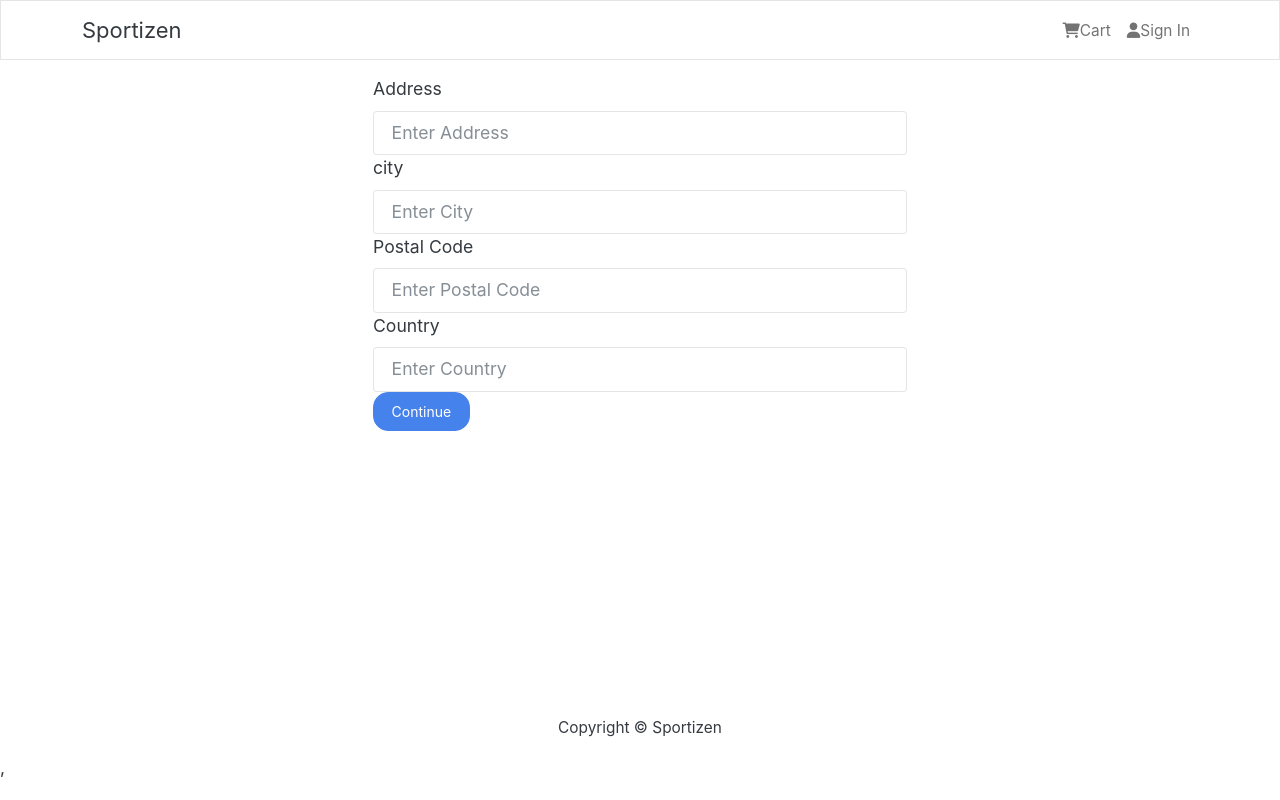
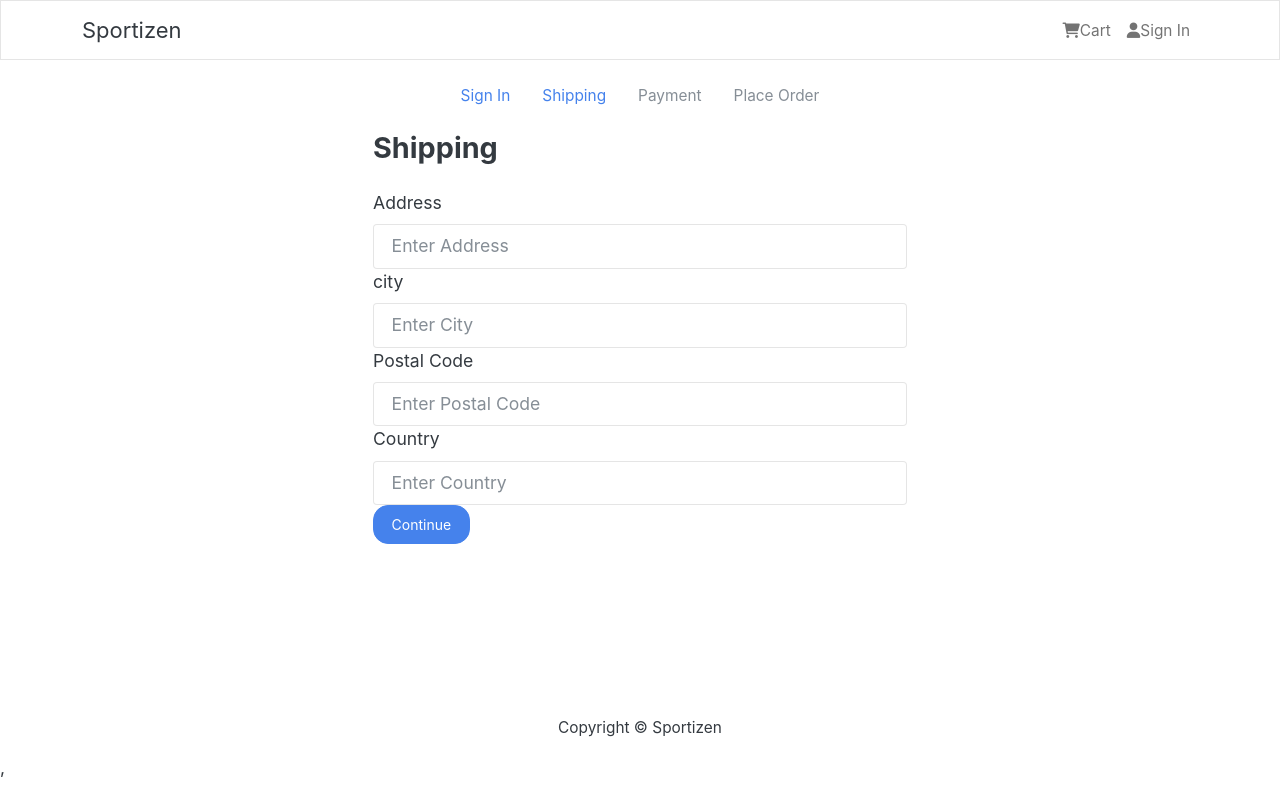
Before and after one commit to keval28598/Sportizen, a React (Create React App) app in the folder frontend/: page /shipping in a window 1280 px wide. Built offline with nearby package versions, Linux system fonts and the light colour scheme.

Commit message:
Checkout Step Components

```diff
--- /dev/null
+++ b/frontend/src/components/CheckoutSteps.js
@@ -0,0 +1,51 @@
+import React from 'react'
+import { Nav } from 'react-bootstrap'
+import { LinkContainer} from 'react-router-bootstrap'
+
+const CheckoutSteps = ({step1,step2,step3,step4}) => {
+    return (
+        <Nav className='justify-content-center'>
+            <Nav.Item>
+                {step1 ? (
+                    <LinkContainer to='/login'>
+                        <Nav.Link>Sign In</Nav.Link>
+
+                    </LinkContainer>
+                ) : <Nav.Link disabled>Sign In </Nav.Link>}
+
+            </Nav.Item>
+
+            <Nav.Item>
+                {step2 ? (
+                    <LinkContainer to='/shipping'>
+                        <Nav.Link>Shipping</Nav.Link>
+
+                    </LinkContainer>
+                ) : <Nav.Link disabled>Shipping </Nav.Link>}
+
+            </Nav.Item>
+
+            <Nav.Item>
+                {step3 ? (
+                    <LinkContainer to='/payment'>
+                        <Nav.Link>Payment</Nav.Link>
+
+                    </LinkContainer>
+                ) : <Nav.Link disabled>Payment </Nav.Link>}
+
+            </Nav.Item>
+
+            <Nav.Item>
+                {step4 ? (
+                    <LinkContainer to='/placeorder'>
+                        <Nav.Link>Place Order</Nav.Link>
+
+                    </LinkContainer>
+                ) : <Nav.Link disabled>Place Order </Nav.Link>}
+
+            </Nav.Item>
+        </Nav>
+    )
+}
+
+export default CheckoutSteps
--- a/frontend/src/screens/ShippingScreen.js
+++ b/frontend/src/screens/ShippingScreen.js
@@ -4,6 +4,7 @@
 import { useDispatch, useSelector } from 'react-redux'
 import FormContainer from '../components/FormContainer'
 import { saveShippingAddress } from '../actions/cartActions'
+import CheckoutSteps from '../components/CheckoutSteps'
 
 const ShippingScreen = ({history}) => {
 
@@ -25,6 +26,8 @@
 
     return (
         <FormContainer>
+            <CheckoutSteps step1 step2/>
+            <h1>Shipping </h1>
         <Form onSubmit={submitHandler}>
         <Form.Group controlId='address'>
             <Form.Label>Address</Form.Label>
```
